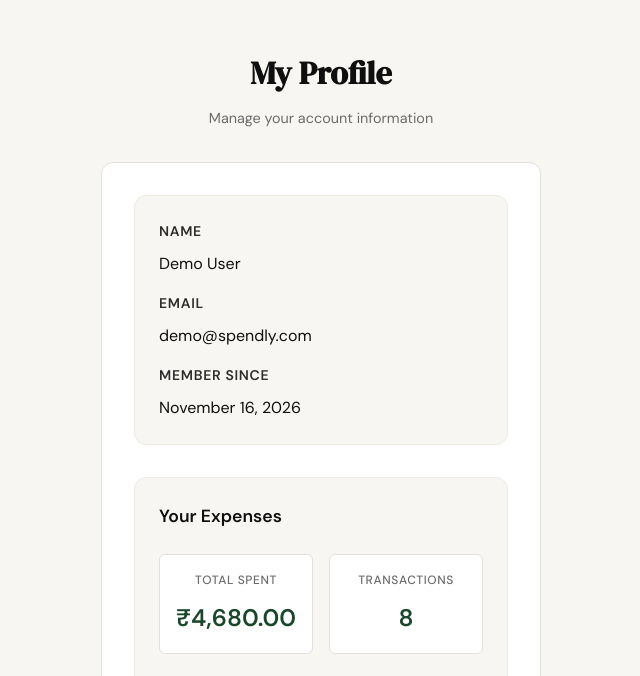
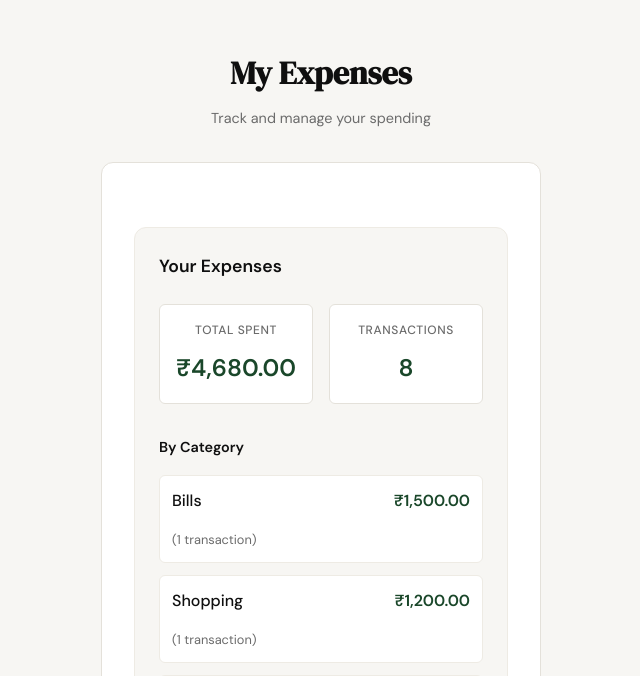
Before and after one commit to alihussain0705/expense-tracker, a Flask app: page /profile in a window 1280 px wide. Shown: the part 61-737 px from the top of the page, without its empty margins (319-959 px from the left). Run offline with Flask 3, Linux system fonts and the light colour scheme; the visitor is signed in with stand-in values (Sample User, id 1); data comes from the database, SQL or seed files in the repository.

Commit message:
refactor: simplify profile page to show only expense overview
- Remove profile info display (name, email, member date)
- Remove edit form section
- Update page title to 'My Expenses'
- Update subtitle to 'Track and manage your spending'
- Update tests to match new template structure
- All 40 tests still passing

Co-Authored-By: Claude Code <noreply@anthropic.com>

```diff
--- a/templates/profile.html
+++ b/templates/profile.html
@@ -1,6 +1,6 @@
 {% extends "base.html" %}
 
-{% block title %}My Profile | Spendly{% endblock %}
+{% block title %}My Expenses | Spendly{% endblock %}
 
 {% block content %}
 
@@ -8,31 +8,14 @@
     <div class="auth-container">
 
         <div class="auth-header">
-            <h1 class="auth-title">My Profile</h1>
-            <p class="auth-subtitle">Manage your account information</p>
+            <h1 class="auth-title">My Expenses</h1>
+            <p class="auth-subtitle">Track and manage your spending</p>
         </div>
 
         <div class="auth-card">
             {% if error %}
             <div class="auth-error">{{ error }}</div>
             {% endif %}
-
-            <!-- Profile Information Display -->
-            {% if user %}
-            <div class="profile-info">
-                <div class="info-group">
-                    <label class="info-label">Name</label>
-                    <p class="info-value">{{ user.name }}</p>
-                </div>
-                <div class="info-group">
-                    <label class="info-label">Email</label>
-                    <p class="info-value">{{ user.email }}</p>
-                </div>
-                <div class="info-group">
-                    <label class="info-label">Member Since</label>
-                    <p class="info-value">{{ formatted_date }}</p>
-                </div>
-            </div>
 
             <!-- Expense Overview Section -->
             {% if recent_transactions %}
@@ -94,40 +77,6 @@
                 <p>No expenses recorded yet. Start tracking your spending!</p>
             </div>
             {% endif %}
-            {% endif %}
-
-            <!-- Edit Form -->
-            <form method="POST" class="profile-form">
-                <h2 class="profile-form-title">Edit Profile</h2>
-
-                <div class="form-group">
-                    <label for="name">Name</label>
-                    <input
-                        type="text"
-                        id="name"
-                        name="name"
-                        class="form-input"
-                        value="{{ user.name if user else name or '' }}"
-                        placeholder="Enter your name"
-                        required
-                    >
-                </div>
-
-                <div class="form-group">
-                    <label for="email">Email</label>
-                    <input
-                        type="email"
-                        id="email"
-                        name="email"
-                        class="form-input"
-                        value="{{ user.email if user else email or '' }}"
-                        placeholder="Enter your email"
-                        required
-                    >
-                </div>
-
-                <button type="submit" class="btn-submit">Save Changes</button>
-            </form>
         </div>
 
     </div>
```
Also changed, not shown: tests/test_profile.py (+20 -15 lines).
